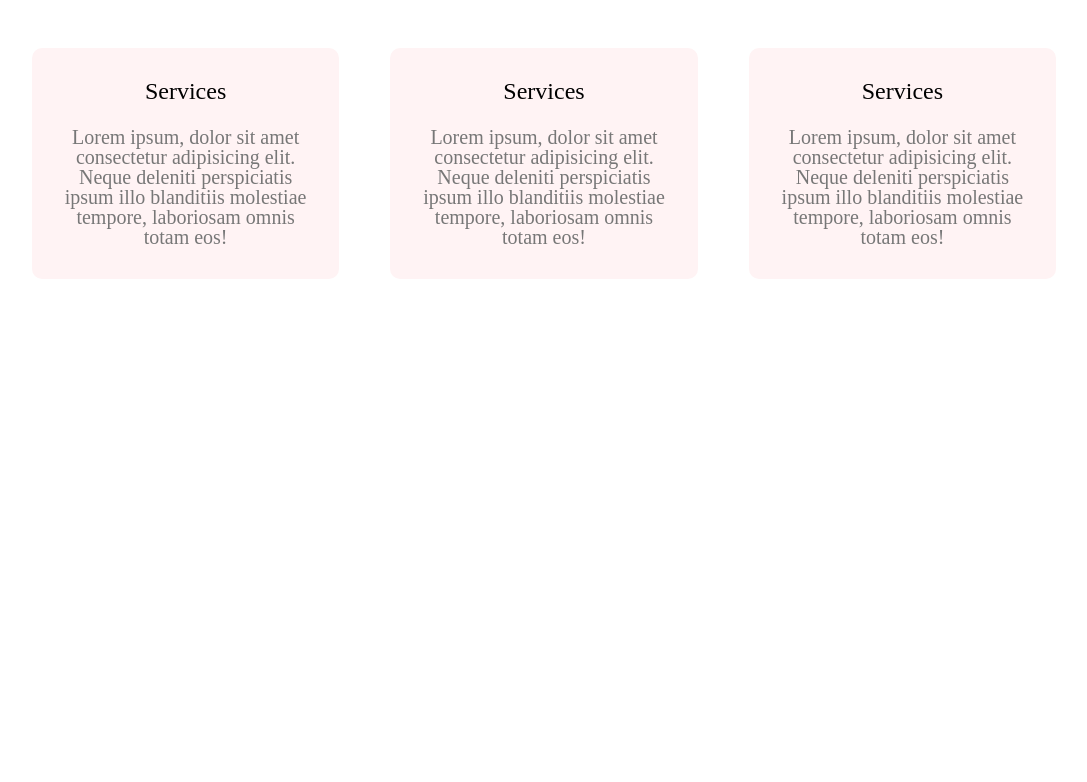
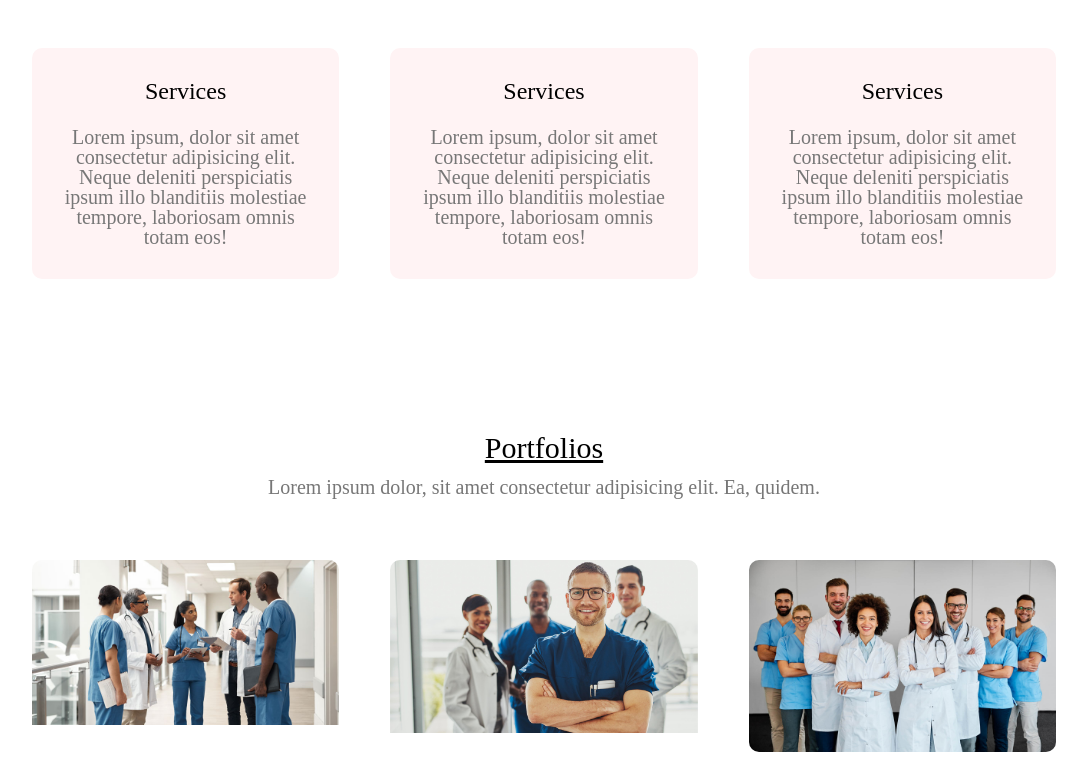
Before and after one commit to shaswata018/Tanoy, a plain HTML site: page index.html in a window 1280 px wide. Shown: the part 2358-3140 px from the top of the page, without its empty margins (96-1183 px from the left). Before the commit the page ends 2689 px from the top, so only its background shows below. Drawn offline with Linux system fonts and the light colour scheme.

Commit message:
Add files via upload

```diff
--- a/index.html
+++ b/index.html
@@ -66,10 +66,10 @@
     </div>
 
     <div class="skills">
-        <h1>MY Skills</h1>
+        <h1>MY-Skills</h1>
     <div class="row">
         <div class="skills-col">
-            <h2>Academic Qualification</h2>
+            <h2>Academic-Qualification</h2>
             <p>**BANGLADESH MEDICAL & DENTAL COUNCIL** <br>
                 MBBS,C.Ultra(BSU)<br>
                 BM & DC Reg.No: 21359
@@ -132,6 +132,42 @@
 
 </div>
 
+<div class="portfolios">
+    <h1>Portfolios</h1>
+    <p>Lorem ipsum dolor, sit amet consectetur adipisicing elit. Ea, quidem.</p>
+    <div class="row">
+        <div class="portfolios-collam">
+            <img src="image/b1.jpg">
+            <div class="overlay">
+                <h3>Doctor</h3>
+
+            </div>
+
+        </div>
+
+        <div class="portfolios-collam">
+            <img src="image/b2.jpg">
+            <div class="overlay">
+                <h3>Doctor</h3>
+
+            </div>
+
+
+        </div>
+
+        <div class="portfolios-collam">
+            <img src="image/b3.jpg">
+            <div class="overlay">
+                <h3>Doctor</h3>
+            </div>
+
+
+        </div>
+
+    </div>
+
+</div>
+
 
 <script type="text/javascript">
 
--- a/style.css
+++ b/style.css
@@ -385,3 +385,77 @@ nav span{
 .services-collam:hover{
     box-shadow: 0 0 20px 0 rgba(0,0,0,0.3);
 }
+
+/*-----protfolio------*/
+
+.portfolios{
+    width: 80%;
+    margin:auto;
+    padding-top: 100px;
+    text-align: center;
+
+
+}
+
+.portfolios h1{
+    font-size: 30px;
+    text-decoration: underline;
+    font-weight: 300;
+
+}
+
+.portfolios p{
+    color: #777;
+    font-size: 20px;
+    font-weight: 300;
+    line-height: 20px;
+    padding: 12px;
+}
+
+.portfolios-collam{
+    flex-basis: 30%;
+    border-radius: 10px;
+    margin-bottom: 30px;
+    position: relative;
+    overflow: hidden;
+}
+.portfolios-collam img{
+    width: 100%;
+    display: block;
+}
+
+.overlay{
+    background: trasparent;
+    width: 100%;
+    height: 100%;
+    position: absolute;
+    top: 0;
+    left: 0;
+    transition: 2s;
+
+}
+
+.overlay:hover{
+    background: rgba(225,0,0,0.5);
+
+}
+
+
+.overlay h3{
+    width: 100%;
+    font-weight: 500;
+    color: white;
+    font-size: 25px;
+    bottom: 0;
+    left: 50%;
+    transform: translate(-50%);
+    position: absolute;
+    opacity: 0;
+
+}
+.overlay:hover h3{
+    bottom: 49%;
+    opacity: 1;
+    transition: 1s;
+
+}
```
Also changed, not shown: image/b1.jpg (added), image/b2.jpg (added), image/b3.jpg (added).
